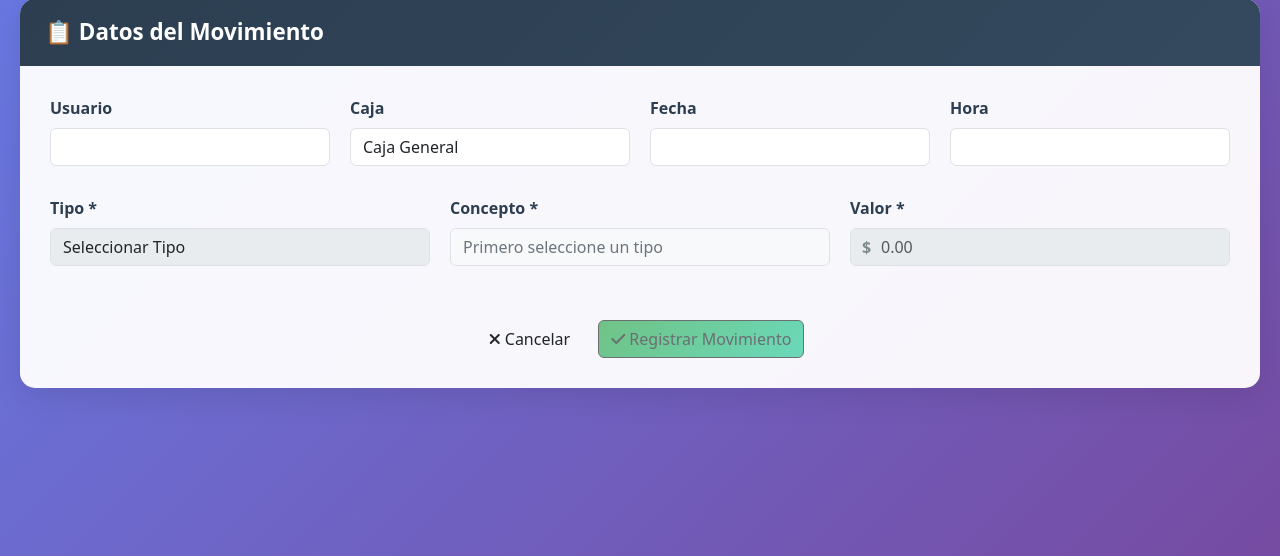
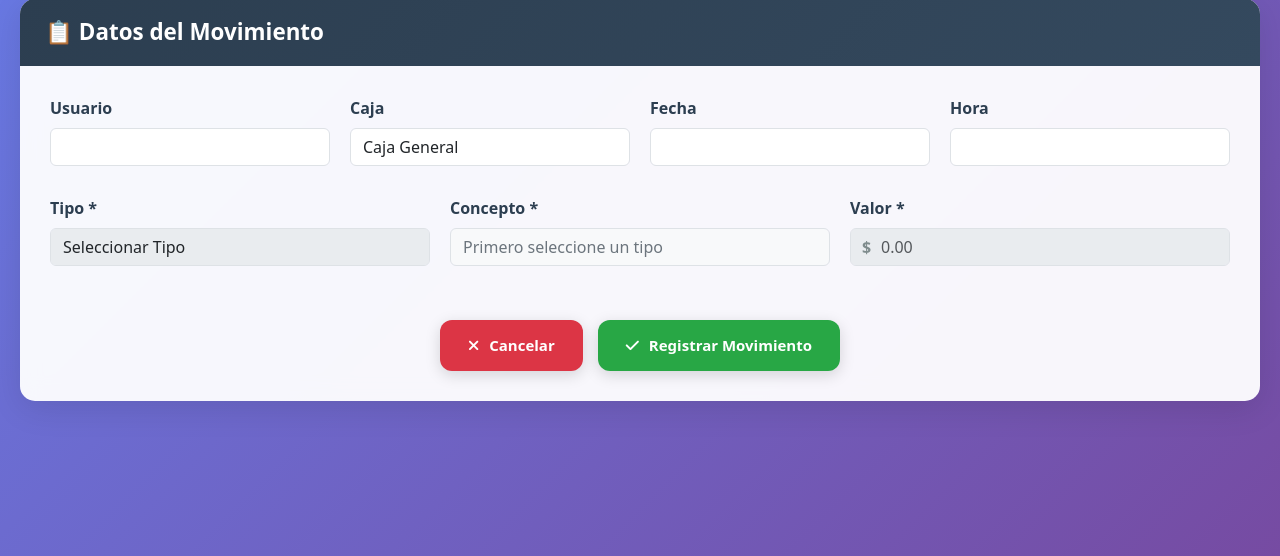
Before and after one commit to IgnacioCasula/LaMercedComestiblesSuper, a Django app: template caja/templates/agregar_movimiento_caja.html in a window 1280 px wide. Shown: the part 244-800 px from the top of the page. Run offline with Django 4.2, Linux system fonts and the light colour scheme; the template is opened without the code that fills it, so the values that code supplies are empty.

Commit message:
termine de meter css a algunos botones de la caja

```diff
--- a/caja/Static/CSS/movimientos_caja.css
+++ b/caja/Static/CSS/movimientos_caja.css
@@ -258,15 +258,64 @@ body {
     box-shadow: 0 6px 20px rgba(40, 167, 69, 0.3);
 }
 
-.btn-secundario {
-    background: #6c757d;
+.btncancelar {
+    padding: 14px 28px;
+    border: none;
+    border-radius: 12px;
     color: white;
+    text-decoration: none;
+    font-weight: 600;
+    cursor: pointer;
+    text-align: center;
+    font-size: 15px;
+    display: inline-flex;
+    align-items: center;
+    gap: 10px;
+    transition: all 0.3s cubic-bezier(0.4, 0, 0.2, 1);
+    box-shadow: 0 4px 15px rgba(0, 0, 0, 0.15);
+    position: relative;
+    overflow: hidden;
 }
 
-.btn-secundario:hover {
-    background: #5a6268;
-    transform: translateY(-2px);
+.btncancelar.btncan {
+    background: #dc3545;
 }
+
+.btncancelar:hover {
+    background:#c82333;
+    transform: translateY(-3px);
+    box-shadow: 0 8px 25px rgba(0, 0, 0, 0.2);
+}
+
+.btnconfirmar {
+    padding: 14px 28px;
+    border: none;
+    border-radius: 12px;
+    color: white;
+    text-decoration: none;
+    font-weight: 600;
+    cursor: pointer;
+    text-align: center;
+    font-size: 15px;
+    display: inline-flex;
+    align-items: center;
+    gap: 10px;
+    transition: all 0.3s cubic-bezier(0.4, 0, 0.2, 1);
+    box-shadow: 0 4px 15px rgba(0, 0, 0, 0.15);
+    position: relative;
+    overflow: hidden;
+}
+
+.btnconfirmar.btncon {
+    background: #28a745;
+}
+
+.btnconfirmar:hover {
+    background:#218838;
+    transform: translateY(-3px);
+    box-shadow: 0 8px 25px rgba(0, 0, 0, 0.2);
+}
+
 
 .btn-filtrar {
     background: linear-gradient(135deg, #007bff 0%, #0056b3 100%);
--- a/caja/templates/agregar_movimiento_caja.html
+++ b/caja/templates/agregar_movimiento_caja.html
@@ -119,11 +119,11 @@
 
                     <!-- Botones -->
                     <div class="botones-accion">
-                        <a href="{% url 'caja:movimientos_caja_menu' %}" class="btn btn-secundario">
+                        <a href="{% url 'caja:movimientos_caja_menu' %}" class="btncancelar btncan">
                             <i class="fas fa-times"></i>
                             Cancelar
                         </a>
-                        <button type="submit" class="btn btn-primario" id="btn-submit" {% if not caja_abierta %}disabled{% endif %}>
+                        <button type="submit" class="btnconfirmar btncon" id="btn-submit" {% if not caja_abierta %}disabled{% endif %}>
                             <i class="fas fa-check"></i>
                             Registrar Movimiento
                         </button>
--- a/ventas/static/CSS/ventas.css
+++ b/ventas/static/CSS/ventas.css
@@ -48,7 +48,7 @@ body {
     display: inline-block;
     text-align: center;
     padding: 12px 18px;
-    width: 100%;
+    width: 25%;
     box-sizing: border-box;
 }
 .btn-purple:hover{
```
Also changed, not shown: caja/Static/CSS/stylecajaApertura.css (+46 -16 lines), 2 other files.
